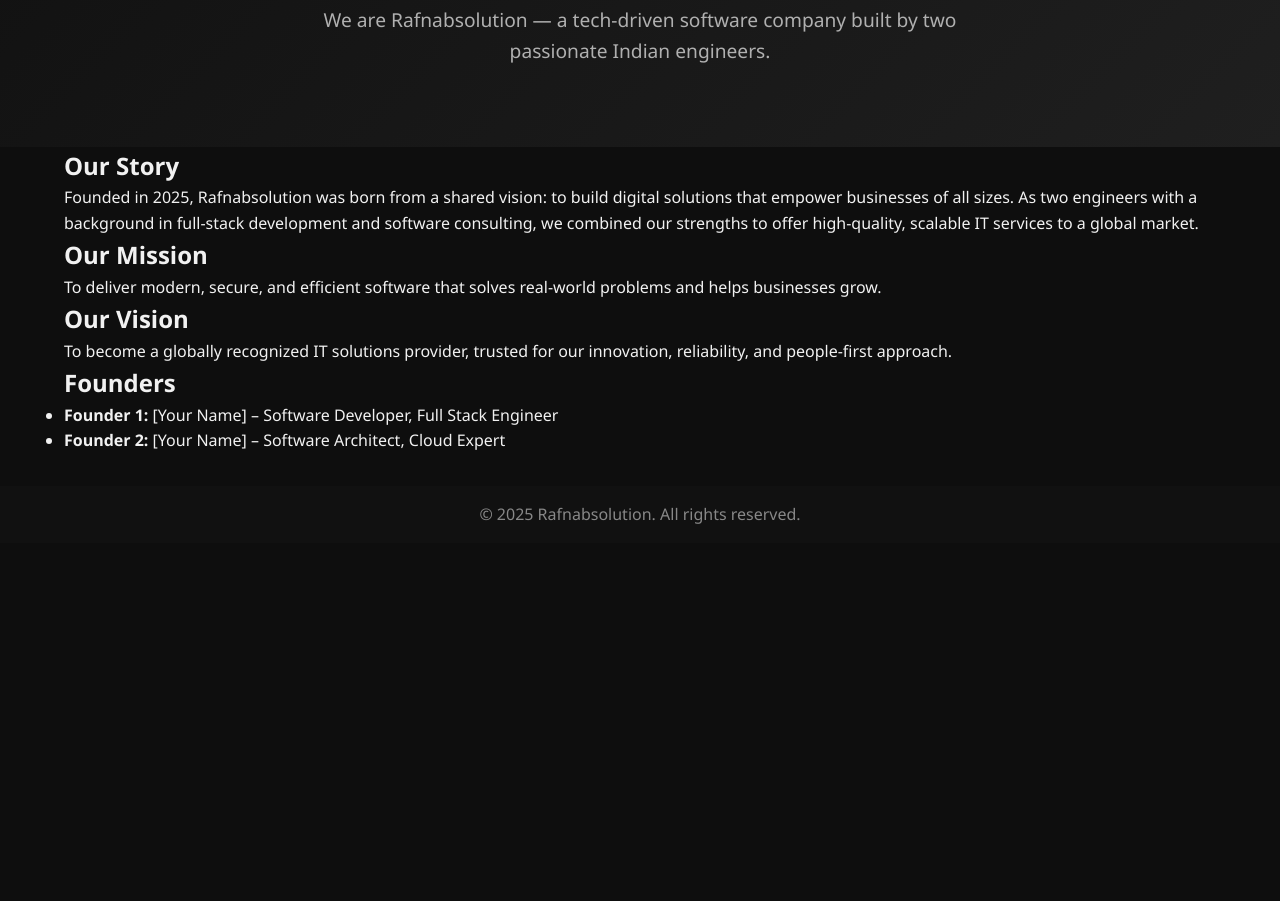
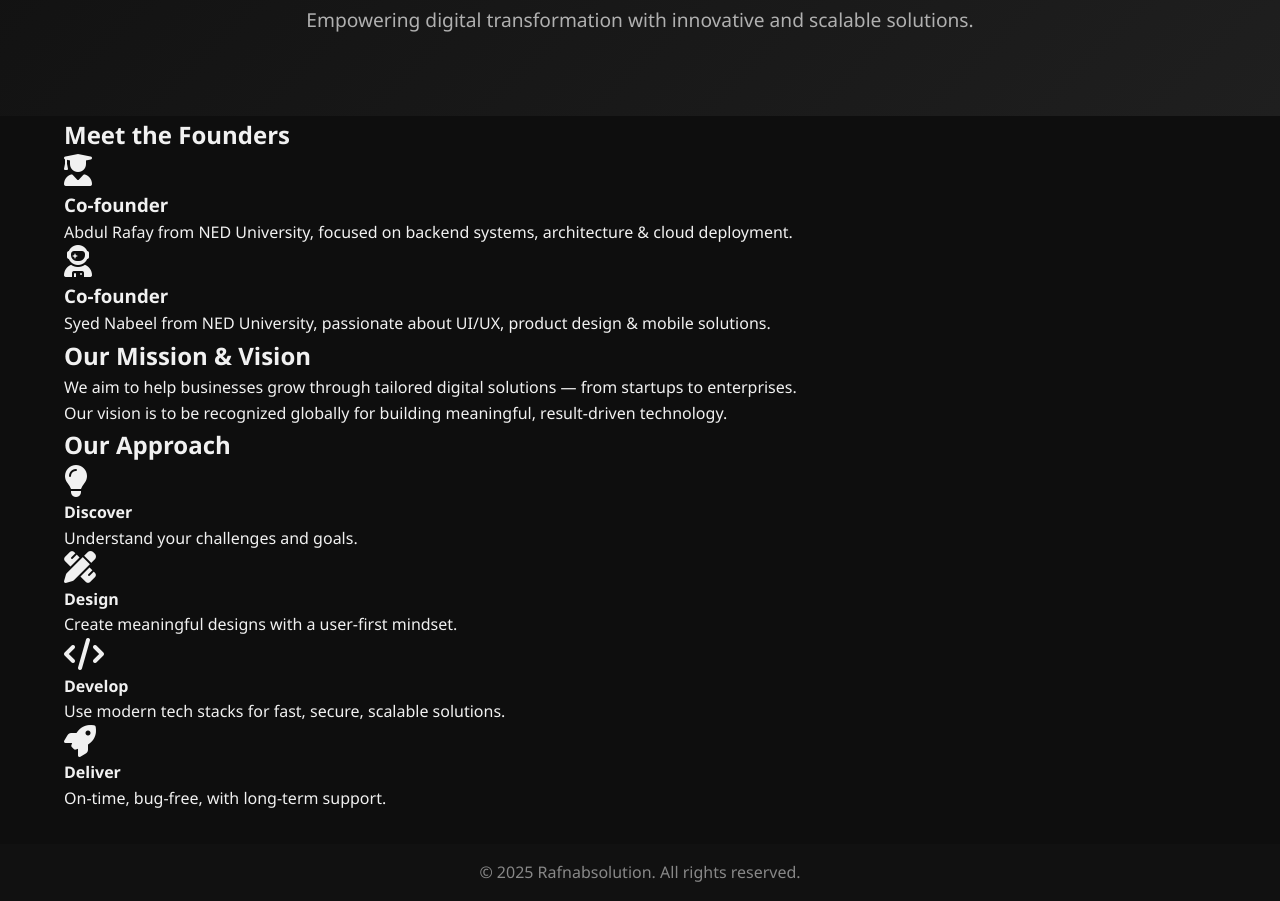
Before and after one commit to Abdul-Rafay2005/RafNabWeb, a plain HTML site: page about.html in a window 1280 px wide. Shown: the part 238-1139 px from the top of the page. Before the commit the page ends 800 px from the top, so only its background shows below. Drawn offline with nearby package versions, Linux system fonts and the light colour scheme.

Commit message:
Update about.html

```diff
--- a/about.html
+++ b/about.html
@@ -5,15 +5,15 @@
   <meta name="viewport" content="width=device-width, initial-scale=1.0" />
   <title>About Us | Rafnabsolution</title>
   <link rel="stylesheet" href="css/style.css" />
+  <link rel="stylesheet" href="https://cdnjs.cloudflare.com/ajax/libs/font-awesome/6.4.0/css/all.min.css">
+  <link rel="stylesheet" href="https://unpkg.com/aos@2.3.4/dist/aos.css">
 </head>
+
 <body>
-
-  <!-- Header -->
+  <!-- Navbar -->
   <header class="navbar">
     <div class="container">
-      <div class="logo">
-        <a href="index.html">Rafnabsolution</a>
-      </div>
+      <div class="logo"><a href="index.html">Rafnabsolution</a></div>
       <nav>
         <ul class="nav-links">
           <li><a href="index.html">Home</a></li>
@@ -25,34 +25,70 @@
     </div>
   </header>
 
-  <!-- About Section -->
-  <section class="hero">
-    <div class="container">
-      <h1>About Us</h1>
-      <p>We are Rafnabsolution — a tech-driven software company built by two passionate Indian engineers.</p>
+  <!-- Hero Section -->
+  <section class="hero about-hero">
+    <div class="container" data-aos="fade-up">
+      <h1>About Rafnabsolution</h1>
+      <p>Empowering digital transformation with innovative and scalable solutions.</p>
     </div>
   </section>
 
-  <section class="about-content">
+  <!-- Founders Section -->
+  <section class="founders" data-aos="fade-up">
     <div class="container">
-      <h2>Our Story</h2>
-      <p>Founded in 2025, Rafnabsolution was born from a shared vision: to build digital solutions that empower businesses of all sizes. As two engineers with a background in full-stack development and software consulting, we combined our strengths to offer high-quality, scalable IT services to a global market.</p>
-
-      <h2>Our Mission</h2>
-      <p>To deliver modern, secure, and efficient software that solves real-world problems and helps businesses grow.</p>
-
-      <h2>Our Vision</h2>
-      <p>To become a globally recognized IT solutions provider, trusted for our innovation, reliability, and people-first approach.</p>
-
-      <h2>Founders</h2>
-      <ul>
-        <li><strong>Founder 1:</strong> [Your Name] – Software Developer, Full Stack Engineer</li>
-        <li><strong>Founder 2:</strong> [Your Name] – Software Architect, Cloud Expert</li>
-      </ul>
+      <h2>Meet the Founders</h2>
+      <div class="founders-grid">
+        <div class="founder-card">
+          <i class="fas fa-user-graduate fa-2x"></i>
+          <h3>Co-founder</h3>
+          <p>Abdul Rafay from NED University, focused on backend systems, architecture & cloud deployment.</p>
+        </div>
+        <div class="founder-card">
+          <i class="fas fa-user-astronaut fa-2x"></i>
+          <h3>Co-founder</h3>
+          <p>Syed Nabeel  from NED University, passionate about UI/UX, product design & mobile solutions.</p>
+        </div>
+      </div>
     </div>
   </section>
 
+  <!-- Mission & Vision -->
+  <section class="mission" data-aos="fade-up">
+    <div class="container">
+      <h2>Our Mission & Vision</h2>
+      <p>We aim to help businesses grow through tailored digital solutions — from startups to enterprises.</p>
+      <p>Our vision is to be recognized globally for building meaningful, result-driven technology.</p>
+    </div>
+  </section>
 
+  <!-- Our Approach -->
+  <section class="our-approach" data-aos="fade-up">
+    <div class="container">
+      <h2>Our Approach</h2>
+      <div class="approach-grid">
+        <div class="approach-step">
+          <i class="fas fa-lightbulb fa-2x"></i>
+          <h4>Discover</h4>
+          <p>Understand your challenges and goals.</p>
+        </div>
+        <div class="approach-step">
+          <i class="fas fa-pencil-ruler fa-2x"></i>
+          <h4>Design</h4>
+          <p>Create meaningful designs with a user-first mindset.</p>
+        </div>
+        <div class="approach-step">
+          <i class="fas fa-code fa-2x"></i>
+          <h4>Develop</h4>
+          <p>Use modern tech stacks for fast, secure, scalable solutions.</p>
+        </div>
+        <div class="approach-step">
+          <i class="fas fa-rocket fa-2x"></i>
+          <h4>Deliver</h4>
+          <p>On-time, bug-free, with long-term support.</p>
+        </div>
+      </div>
+    </div>
+  </section>
 
   <!-- Footer -->
   <footer class="footer">
@@ -61,5 +97,13 @@
     </div>
   </footer>
 
+  <!-- AOS JS -->
+  <script src="https://unpkg.com/aos@2.3.4/dist/aos.js"></script>
+  <script>
+    AOS.init({
+      once: true,
+      duration: 1000
+    });
+  </script>
 </body>
 </html>
```
